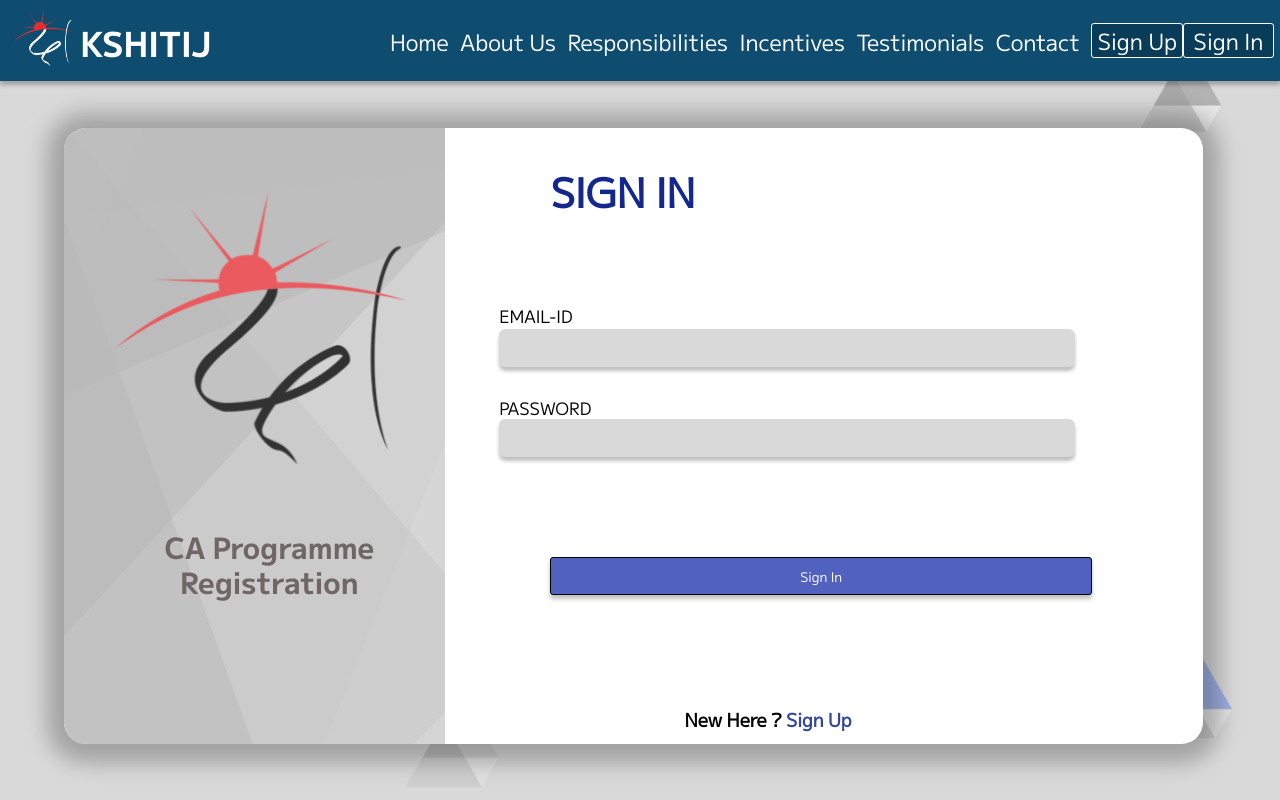
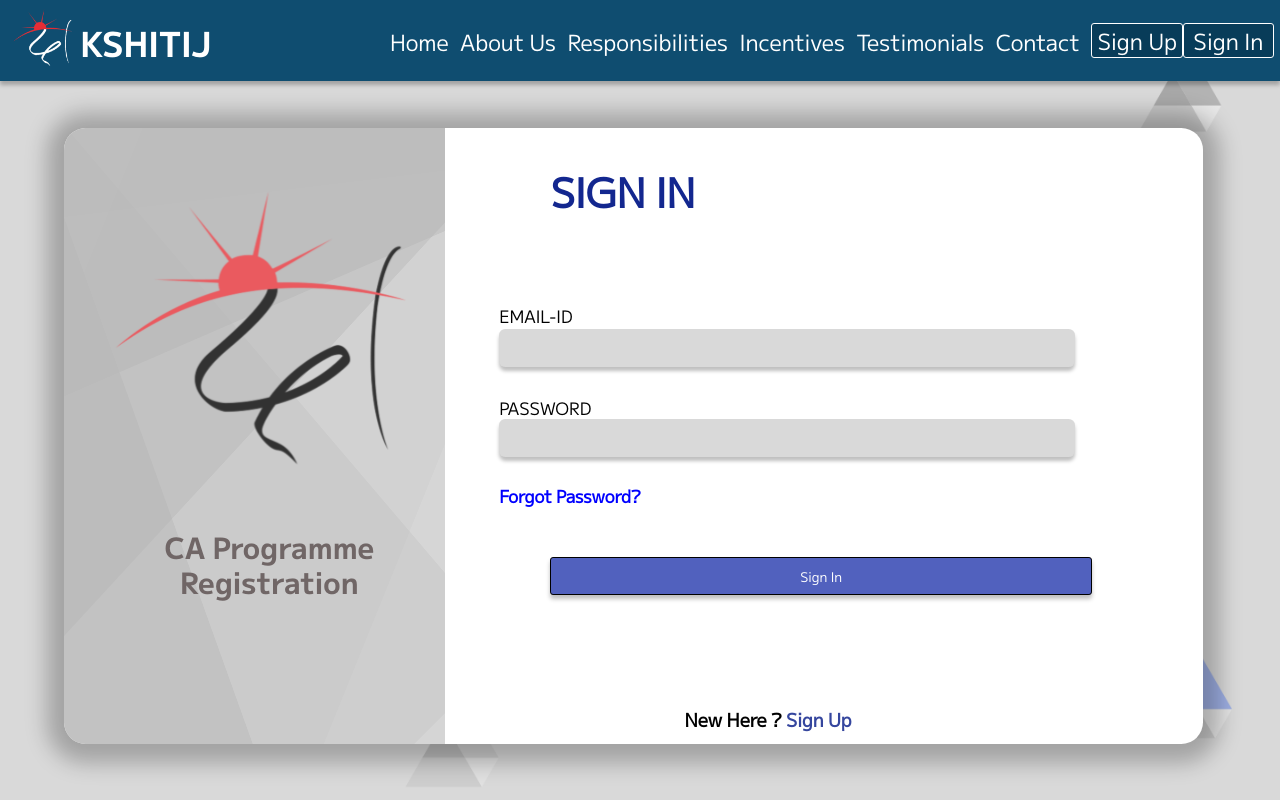
Before and after one commit to ipash185/CA_Portal_24, a React (Create React App) app: page /SignIn in a window 1280 px wide. Built offline with nearby package versions, Linux system fonts and the light colour scheme; no server answers.

Commit message:
forgot ps

```diff
--- a/src/API/Api.js
+++ b/src/API/Api.js
@@ -1,10 +1,10 @@
 import axios from "axios";
 
-const devUrl = "http://localhost:5000"
+const devUrl = "http://localhost:5000/caApi"
 const productionUrl = "https://ca-backend.onrender.com/caApi"
 
 const Api = axios.create({
- baseURL: productionUrl,
+ baseURL: devUrl,
 });
 
 export default Api;
--- a/src/components/navbar/navbar.module.css
+++ b/src/components/navbar/navbar.module.css
@@ -256,7 +256,7 @@ li {
     display: flex;
     justify-content: space-around;
     flex-direction: column;
-    align-items: start;
+    align-items: flex-start;
     margin-left: 3rem;
     margin-top: 11rem;
     z-index: 10;
--- a/src/pages/SignIn/Sign.module.css
+++ b/src/pages/SignIn/Sign.module.css
@@ -395,6 +395,23 @@ left: 39vw;
 top: 73vh;
 position:absolute;
   }
+  .forget{
+    font-weight: 600;
+    color: blue;
+    height: 3.05vh;
+    width: 100%;
+    left: 39vw;
+    top: 60.6vh;
+    border-radius: nullpx;
+    /* font-family: Montserrat; */
+    font-size: 2.15vh;
+    line-height: 2.636vh;
+    letter-spacing: 0em;
+    text-align: justified;
+    vertical-align: top;
+    cursor: pointer;
+    position: absolute;
+  }
   .PLabel {
     border-radius: nullpx;
 /* font-family: Montserrat; */
@@ -567,7 +584,11 @@ background:#D9D9D9;
     .RememberMe,.ForgotPassword {
       font-size: 1.7vh;
     }
-    .FormLabel1,.FormLabel3,.In3,.PLabel3,.FormLabel4,.PLabel5,.PLabel7,.PIn7,.PLabel6,.PIn6,.PLabel9,.PIn9,.In1,.PIn3,.In4,.PIn5 {
+    .FormLabel1,.FormLabel3,.In3,.PLabel3,.FormLabel4,.PLabel5,.PLabel7,.PIn7,.PLabel6,.PIn6,.PLabel9,.PIn9,.In1,.PIn3,.In4,.PIn5{
+      left:13vw;
+      font-size:1.9vh;
+    }
+    .forget{
       left:13vw;
       font-size:1.9vh;
     }
--- a/src/pages/SignIn/SignIn.js
+++ b/src/pages/SignIn/SignIn.js
@@ -21,6 +21,9 @@ const SignIn = () => {
   const [loading, setLoading] = useState(false);
   const [open, setOpen] = useState(true);
   const [rep, setRep] = useState(false)
+  const [forget, setForget] = useState(false);
+  const [femail, setFemail] = useState("");
+  const [text, setText] = useState("")
 
 
   const location = useLocation();
@@ -71,6 +74,42 @@ const SignIn = () => {
 
 
   };
+
+  const handleForgetSubmit = (e) => {
+    e.preventDefault();
+    const user = { "email": femail };
+
+    setLoading(true);
+
+    Api.post(`/user/updatePassword/`, user).then((response) => {
+      if (response.status !== 200) {
+        throw new Error(response.status);
+      }
+
+      setError(false)
+      setLoading(false)
+
+      setError("Check Mail")
+      setFemail("")
+      setOpen(true)
+      setText("Check your mail. It may take upto a minute.")
+      console.log(response);
+
+    }).catch((err) => {
+      console.log(err?.response?.data?.message)
+      console.log(err?.response?.status)
+      // setMessage(err.toString());
+      setError("could not reset password");
+      if(err.response.status == 401)
+      setText("No Account Found. Try Again");
+      else
+      setText("Server busy. Click again after 5 minutes");
+      setOpen(true)
+      setLoading(false);
+      console.log(err);
+      // setStatus("error");
+    })
+  }
 
   return (
     <div>
@@ -124,14 +163,37 @@ const SignIn = () => {
           <img src={img1} />
           <div className='SideDivT'><h1>CA Programme Registration</h1></div>
         </div>
-        <div className={styles.Sign1}>SIGN IN</div>
+        <div className={styles.Sign1}>{forget ? "Forgot Password" : "SIGN IN"}</div>
 
 
         <div className={styles.FormLabel3}>EMAIL-ID</div>
-        <input type="text" className={styles.In3} onChange={(e) => { setEmail(e.target.value) }}></input>
+
+        {forget ? <input type="text" className={styles.In3} onChange={(e) => { setFemail(e.target.value) }}></input>
+          : <div><input type="text" className={styles.In3} onChange={(e) => { setEmail(e.target.value) }}></input>
         <div className={styles.FormLabel4} >PASSWORD</div>
-        <input type="password" className={styles.In4} onChange={(e) => { setPassword(e.target.value); }}></input>
+        <input type="password" className={styles.In4} onChange={(e) => { setPassword(e.target.value); }}></input></div>}
         <div id='Eye'></div>
+
+        <div className={styles.forget} onClick={() => { setForget(!forget) }}>{forget?"Sign In" :"Forgot Password?"}</div>
+
+        {forget?
+        <button onClick={handleForgetSubmit} style={{ cursor: "pointer", color: "white" }} className={styles.SignInB} >
+
+        {loading ? (
+          <span style={{ marginRight: '9px', marginTop: "5px" }}>
+            <TailSpin width='20' height='12' /> Processing
+          </span>
+        ) : (
+          <>
+          {
+            text == ""?
+            <span className='ButtonLabel'>Reset Password. </span>:
+            <span className='ButtonLabel'>{text}</span>
+          }
+          </>
+        )}
+      </button>
+        :
 
         <button onClick={handleSubmit} style={{ cursor: "pointer", color: "white" }} className={styles.SignInB} >
 
@@ -143,10 +205,8 @@ const SignIn = () => {
             ''
           )}
 
-          <span className='ButtonLabel'>Sign In</span>
+          <span className='ButtonLabel'>Sign In </span></button>}
 
-
-        </button>
         {/* <div className={styles.SignInT} >Sign In</div> */}
         <div className={styles.Linksto}>New Here ? <Link to='/SignUp'>Sign Up</Link></div>
       </div>
```
